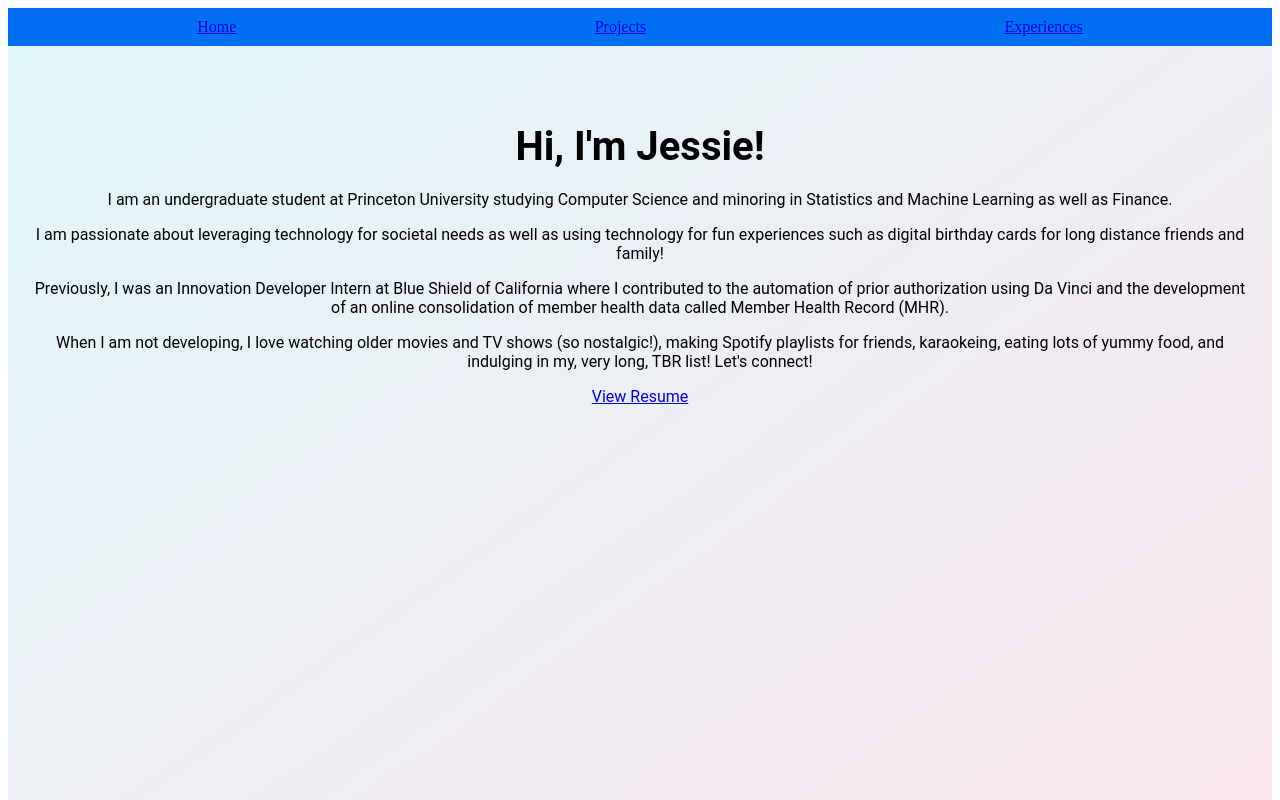
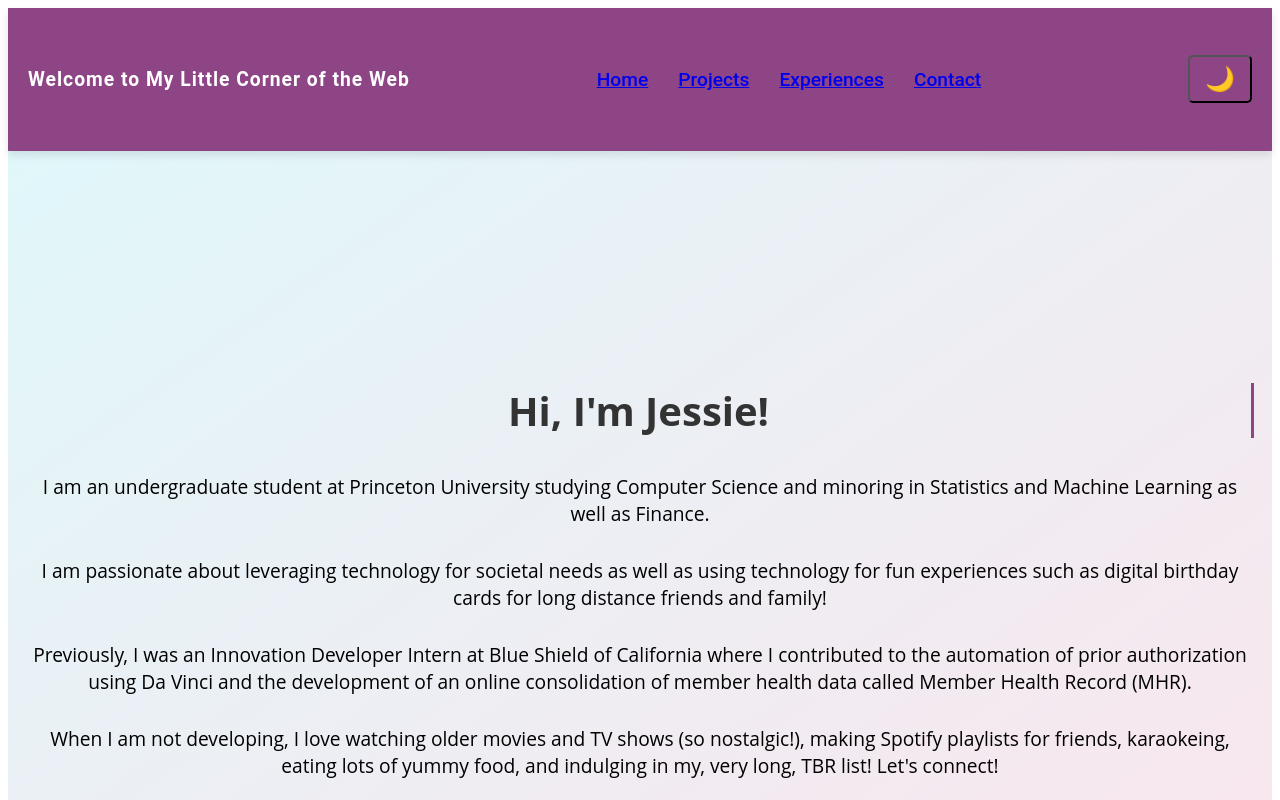
Before and after one commit to jchen2140/jessie-web, a Next.js app: page / in a window 1280 px wide. Shown: the top 800 px of the page. Built offline with nearby package versions, Linux system fonts and the light colour scheme.

Commit message:
more css changes + backend!

```diff
--- a/components/Navbar.js
+++ b/components/Navbar.js
@@ -1,30 +1,98 @@
+import { useState, useEffect } from 'react';
 import Link from 'next/link';
 
 export default function Navbar() {
+  // Step 1: Create the state for night mode
+  const [isNightMode, setIsNightMode] = useState(false);
+
+  // Step 2: Check localStorage for saved mode preference on initial load
+  useEffect(() => {
+    const savedMode = localStorage.getItem('nightMode');
+    if (savedMode) {
+      setIsNightMode(savedMode === 'true');
+    }
+  }, []);
+
+  // Step 3: Toggle night mode and save the preference
+  const toggleNightMode = () => {
+    setIsNightMode((prevMode) => {
+      const newMode = !prevMode;
+      localStorage.setItem('nightMode', newMode);
+      return newMode;
+    });
+  };
+
+  // Apply night mode class to the body element
+  useEffect(() => {
+    if (isNightMode) {
+      document.body.classList.add('night-mode');
+    } else {
+      document.body.classList.remove('night-mode');
+    }
+  }, [isNightMode]);
+
   return (
     <nav style={styles.nav}>
-      <ul style={styles.ul}>
-        <li style={styles.li}><Link href="/">Home</Link></li>
-        <li style={styles.li}><Link href="/projects">Projects</Link></li>
-        <li style={styles.li}><Link href="/experiences">Experiences</Link></li>
+      <div style={styles.brand}>
+        <h6>Welcome to My Little Corner of the Web</h6>
+      </div>
+      <ul style={styles.navLinks}>
+        <li style={styles.navItem}><Link href="/">Home</Link></li>
+        <li style={styles.navItem}><Link href="/projects">Projects</Link></li>
+        <li style={styles.navItem}><Link href="/experiences">Experiences</Link></li>
+        <li style={styles.navItem}><Link href="/contact">Contact</Link></li>
       </ul>
+
+      {/* Night Mode Button with Icons */}
+      <button onClick={toggleNightMode} style={styles.nightModeButton}>
+        {isNightMode ? '🌞' : '🌙'}
+      </button>
     </nav>
   );
 }
 
 const styles = {
   nav: {
-    backgroundColor: '#0070f3',
-    padding: '10px',
+    display: 'flex',
+    justifyContent: 'space-between',
+    alignItems: 'center',
+    padding: '15px 20px',
+    backgroundColor: '#8E4585', // Plum background color
+    color: 'white',
+    fontFamily: 'Roboto, sans-serif', // Roboto font
+    boxShadow: '0 4px 8px rgba(0, 0, 0, 0.1)', // Soft shadow for a professional look
+    position: 'sticky',
+    top: 0,
+    zIndex: 100,
   },
-  ul: {
+  brand: {
+    fontSize: '1.8rem',
+    fontWeight: '700',
+    letterSpacing: '1px',
+  },
+  navLinks: {
     listStyle: 'none',
     display: 'flex',
-    justifyContent: 'space-around',
+    gap: '30px', // Space between navigation items
     margin: 0,
     padding: 0,
   },
-  li: {
+  navItem: {
+    fontSize: '1.2rem',
+    fontWeight: '500',
     color: 'white',
+    textDecoration: 'none',
+    transition: 'color 0.3s ease, transform 0.3s ease', // Hover effects and smooth transition
+    padding: '5px 0',
+  },
+  nightModeButton: {
+    padding: '8px 15px',
+    backgroundColor: 'transparent',
+    color: 'white',
+    cursor: 'pointer',
+    fontSize: '1.5rem',
+    borderRadius: '5px',
+    transition: 'background-color 0.3s',
+    marginLeft: '20px', // Adds space between nav items and night mode button
   },
 };
--- a/pages/experiences.js
+++ b/pages/experiences.js
@@ -1,3 +1,5 @@
+import Navbar from '../components/Navbar';
+
 export default function Experiences() {
     const experiences = [
       {
@@ -21,6 +23,8 @@ export default function Experiences() {
     ];
 
     return (
+    <>
+      <Navbar />
       <main>
         <h1>Experiences</h1>
         <ul>
@@ -34,5 +38,6 @@ export default function Experiences() {
           ))}
         </ul>
       </main>
+      </>
     );
   }
--- a/styles/Home.module.css
+++ b/styles/Home.module.css
@@ -7,19 +7,47 @@
     }
   }
 
+
+@keyframes typing {
+    from {
+      width: 0;
+    }
+    to {
+      width: 100%;
+    }
+}
+
+  @keyframes blink-caret {
+    50% {
+      border-color: transparent;
+    }
+}
+
 .container {
     animation: fadeIn 1s ease-in-out;
-    font-family: 'Roboto', sans-serif;
+    font-family: 'Open Sans', sans-serif;
     text-align: center;
     background-color: #f9f9f9;
     background: linear-gradient(to bottom right, #e0f7fa, #fce4ec);
     padding: 50px 20px;
     min-height: 100vh;
+    display: flex;
+    flex-direction: column;
+    align-items: center;
+    justify-content: center;
+    height: 100vh;
+    text-align: center;
   }
 
   .header {
     font-size: 2.5rem;
-    color: black;
+    font-weight: 700;
+    color: #333;
+    overflow: hidden;
+    white-space: nowrap;
+    border-right: 3px solid #8E4585; /* Cursor effect */
+    width: 0;
+    animation: typing 4s steps(20) 1s forwards, blink-caret 0.75s step-end infinite;
     margin-bottom: 20px;
   }
 
@@ -71,3 +99,43 @@
     color: #555;
     font-size: 0.9rem;
   }
+
+  .paragraph {
+    font-size: 1.2rem;
+    margin: 15px 0;
+  }
+
+  /* For light and dark modes */
+
+  body {
+    background-color: white;
+    color: black;
+  }
+
+  .navbar {
+    background-color: lightgray;
+    color: black;
+  }
+
+  body.night-mode {
+    background-color: #121212;
+    color: white;
+  }
+
+  .navbar.night-mode {
+    background-color: #333;
+    color: white;
+  }
+
+  button.nightModeButton {
+    padding: 10px;
+    margin-top: 20px;
+    border: none;
+    background-color: transparent;
+    cursor: pointer;
+    font-size: 1rem;
+  }
+
+  button.nightModeButton:hover {
+    text-decoration: underline;
+  }
--- a/styles/global.css
+++ b/styles/global.css
@@ -1,12 +1,15 @@
+/* Global Styles */
 body {
     font-family: 'Roboto', sans-serif;
     margin: 0;
     padding: 0;
-    background: #f5f5f5;
+    background: #f5f5f5; /* Light background */
+    transition: background-color 0.3s ease, color 0.3s ease; /* Smooth transition */
+    color: black; /* Default text color */
   }
 
   h1 {
-    color: black;
+    color: black; /* Default color for h1 */
   }
 
   .btn {
@@ -20,3 +23,23 @@ body {
   .btn:hover {
     background: purple;
   }
+
+  /* Dark Mode Styles */
+  body.night-mode {
+    background-color: #121212;  /* Dark background */
+    color: #e0e0e0;  /* Light text color */
+  }
+
+  button.nightModeButton {
+    color: #e0e0e0;  /* Light color for the button text */
+    border-color: #e0e0e0;  /* Light border color for the button */
+  }
+
+  button.nightModeButton:hover {
+    background-color: #333;  /* Darker background color on hover */
+  }
+
+  /* Optional: Customize other elements for night mode */
+  h1, h2, h3, p {
+    color: inherit; /* Ensures text color matches the current mode */
+  }
```
Also changed, not shown: pages/index.js (+13 -5 lines).
